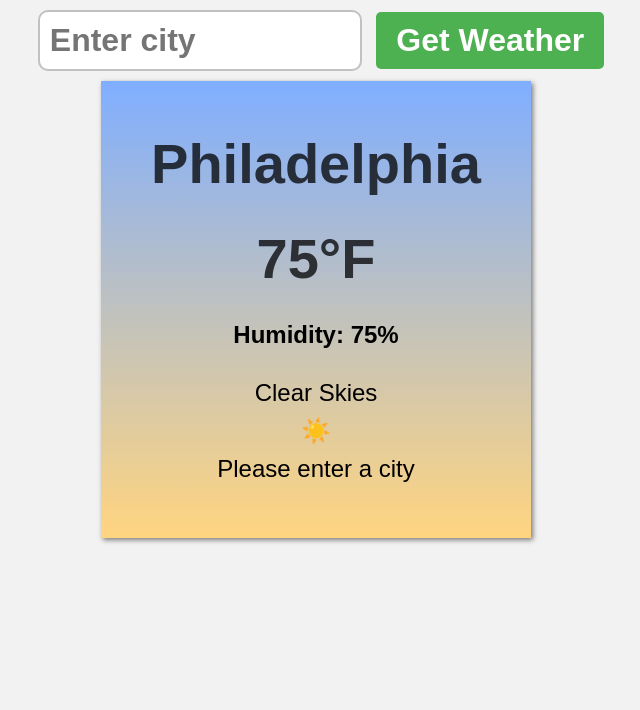
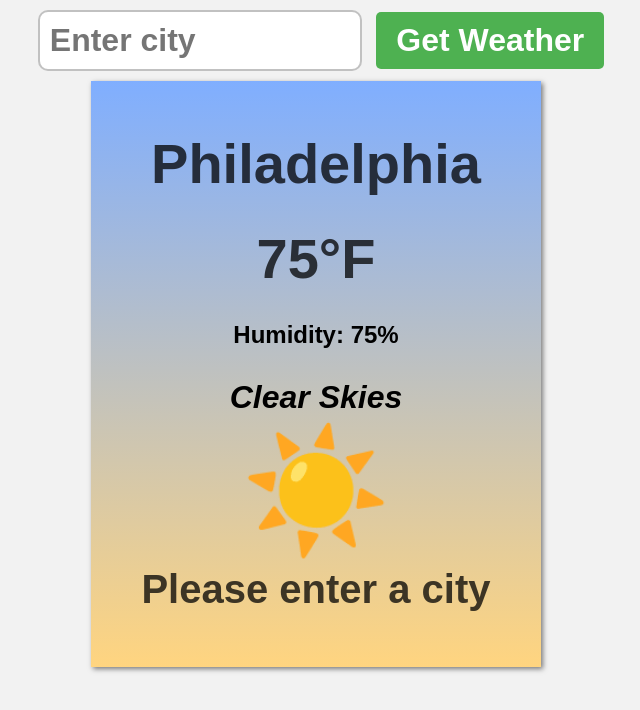
Before and after one commit to joegruff16/sample-weather-app, a plain HTML site: page index.html in a window 1280 px wide. Shown: the whole page, without its empty margins (324-964 px from the left). Drawn offline with Linux system fonts and the light colour scheme.

Commit message:
Added style for the description, emoji, and errorDisplay

```diff
--- a/assets/css/style.css
+++ b/assets/css/style.css
@@ -70,3 +70,20 @@ p {
     font-weight: bold;
     margin-bottom: 25px;
 }
+
+.descDisplay {
+    font-style: italic;
+    font-weight: bold;
+    font-size: 2rem;
+}
+
+.weatherEmoji {
+    margin: 0;
+    font-size: 7.5rem;
+}
+
+.errorDisplay {
+    font-size: 2.5rem;
+    font-weight: bold;
+    color: hsla(0, 0%, 0%, .75);
+}
```
